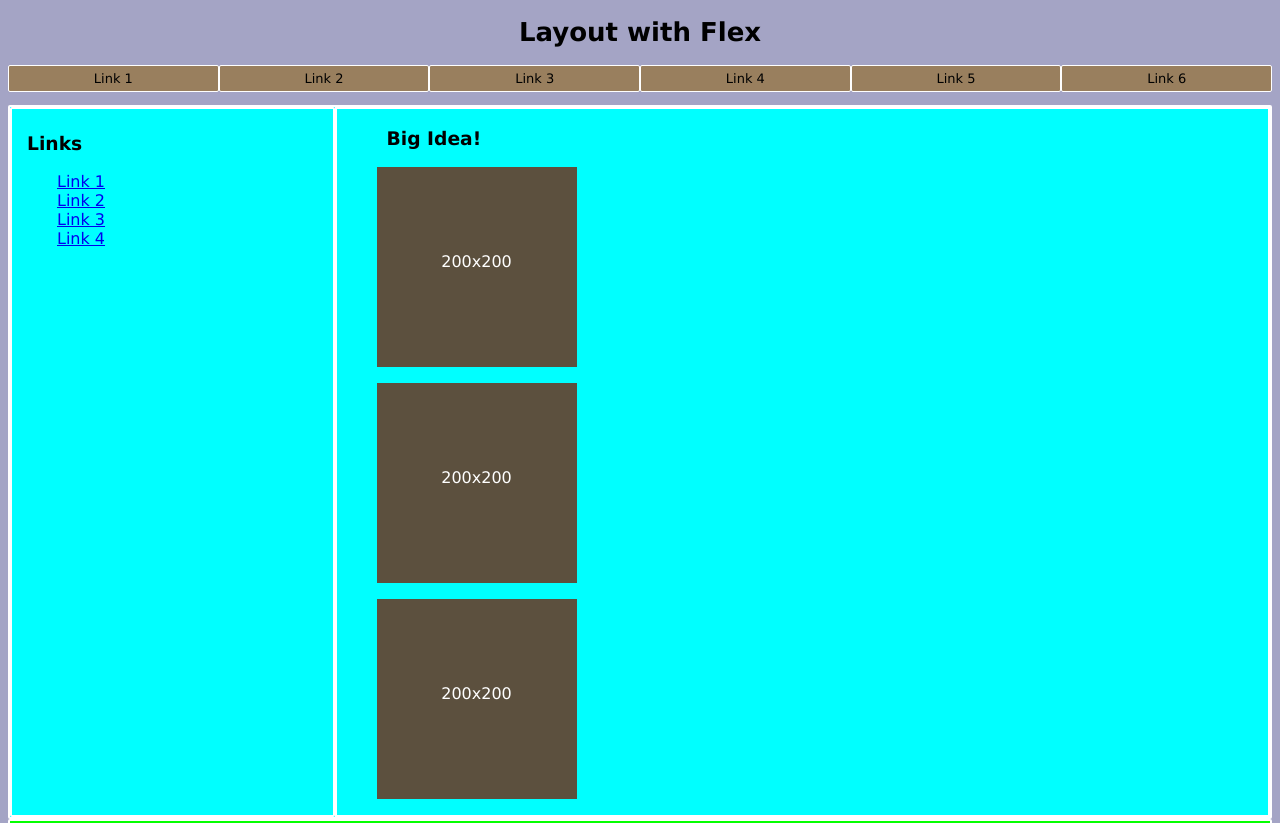
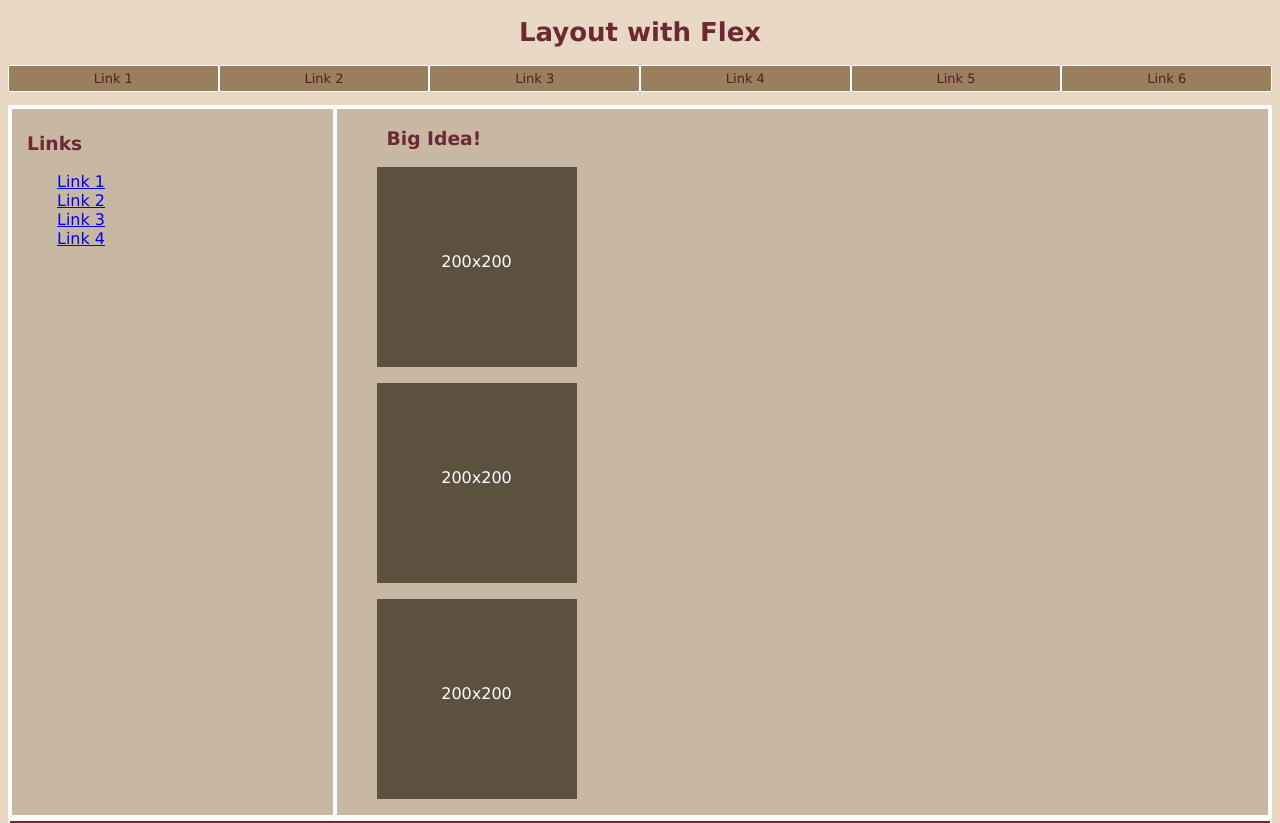
Before and after one commit to KurikaraOku/KurikaraOku.github.io, a plain HTML site: page assignments/assignmentThree/index.html in a window 1280 px wide. Shown: the top 823 px of the page. Drawn offline with Linux system fonts and the light colour scheme.

Commit message:
assignment 3 added

```diff
--- a/assignments/assignmentThree/index.html
+++ b/assignments/assignmentThree/index.html
@@ -6,7 +6,7 @@
    </head>
    <body>
       <header id ="main-header">
-    <h1>Layout with Flex</h1>
+         <h1><strong>Layout with Flex</strong></h1>
          <nav id = "main-nav">
             <ul>
                <li><a href="#">Link 1</a></li>
@@ -44,10 +44,18 @@
          <div class="flex-container">
          <section class="subcol">
          <ul>
-         <li><h3>Title 1</h3></li>
-         <li><h3>Title 2</h3></li>
-         <li><h3>Title 3</h3></li>
-         <li><h3>Title 4</h3></li>
+            <li>
+               <h3>Title 1</h3>
+            </li>
+            <li>
+               <h3>Title 2</h3>
+            </li>
+            <li>
+               <h3>Title 3</h3>
+            </li>
+            <li>
+               <h3>Title 4</h3>
+            </li>
          </ul>
       </main>
       <footer id="main-footer">
--- a/assignments/assignmentThree/styles.css
+++ b/assignments/assignmentThree/styles.css
@@ -1,14 +1,17 @@
 /* Structure */
 body {
-    background-color: rgb(164, 164, 197);
+    background-color: #E8D8C4;
 }
 
+h1 {
+    color: #6D2932;
+}
 #main-header {
     font-size: small;
 }
 
 #main-content {
-    background-color: aqua;
+    background-color: #C7B7A3;
     border-radius: 2px;
     padding: 0px;
     padding-bottom: 0px;
@@ -16,7 +19,7 @@ body {
 }
 
 #sub-content {
-    background-color: rgb(4, 255, 0);
+    background-color: #6D2932;
     border: 2px solid rgb(255, 255, 255);
     border-radius: 2px;
     padding: 0px;
@@ -28,7 +31,7 @@ body {
 }
 
 .col1of2 {
-    background-color:aqua;
+    background-color:#C7B7A3;
     padding: 5px;
     margin: px;
     border: 2px solid rgb(255, 255, 255);
@@ -74,7 +77,7 @@ body {
 
 #main-nav a {
     text-decoration: none;
-    color: black;
+    color: #561C24;
 }
 
 /* Typography */
@@ -107,6 +110,13 @@ h3 {
     border-radius: 2px;
 }
 
+.col1of2 h3, ul {
+    color: #6D2932;
+}
+
+.col2of2 h3 {
+    color: #6D2932;
+}
 .subcol ul {
     list-style-type: none;
     padding: 0;
```
Lines whose indentation alone changed are shown as unchanged.
